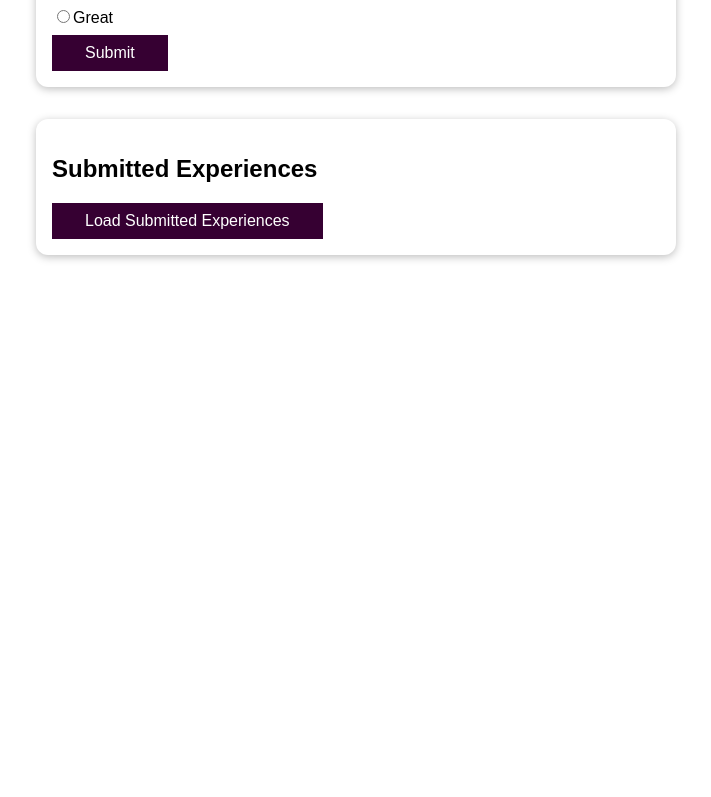
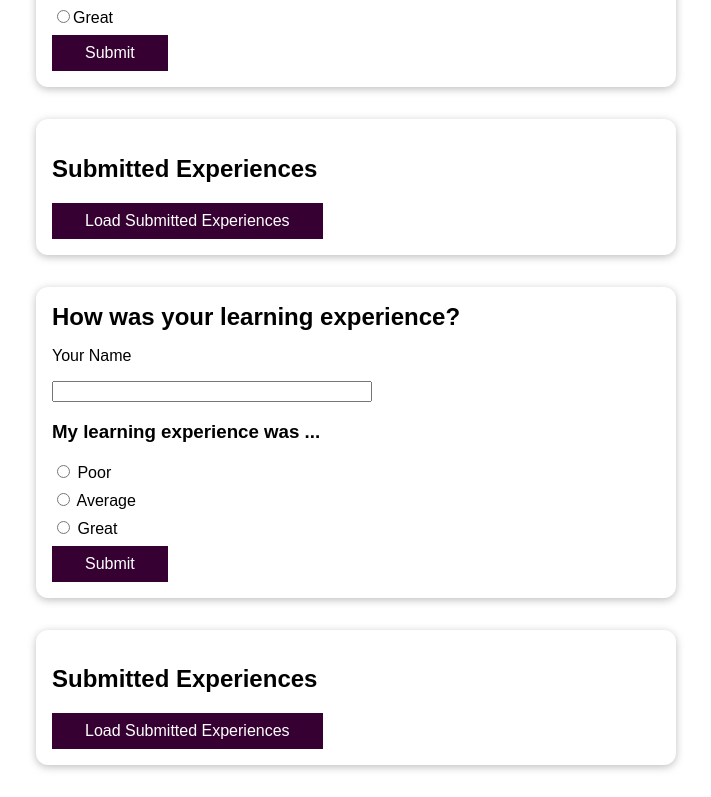
Before and after one commit to LeoPavlovski01/Udemy-VueJS, a Vue app in the folder http-01-starting-setup/: page / in a window 1280 px wide. Shown: the part 271-1068 px from the top of the page, without its empty margins (284-995 px from the left). Before the commit the page ends 800 px from the top, so only its background shows below. Built offline with nearby package versions, Linux system fonts and the light colour scheme.

Commit message:
small fix components weren't added.

```diff
--- a/http-01-starting-setup/src/components/survey/LearningSurvey.vue
+++ b/http-01-starting-setup/src/components/survey/LearningSurvey.vue
@@ -38,6 +38,7 @@
 </template>
 
 <script>
+
 export default {
   data() {
     return {
@@ -77,4 +78,5 @@ input[type='text'] {
   width: 20rem;
   margin-top: 0.5rem;
 }
+
 </style>
--- a/http-01-starting-setup/src/components/survey/UserExperiences.vue
+++ b/http-01-starting-setup/src/components/survey/UserExperiences.vue
@@ -15,16 +15,36 @@
       </ul>
     </base-card>
   </section>
+  <my-learning-survey @submit-survey="submitData"></my-learning-survey>
+  <my-user-experiences :results="surveyResults"></my-user-experiences>
 </template>
 
 <script>
 import SurveyResult from './SurveyResult.vue';
+import MyLearningSurvey from './MyLearningSurvey.vue'
+import MyUserExperiences from './MyUserExperiences.vue'
 
 export default {
   props: ['results'],
+  data(){
+    return{
+      surveyResults:[],
+    }
+  },
   components: {
+    MyUserExperiences,
+    MyLearningSurvey,
     SurveyResult,
   },
+  methods:{
+    submitData(submittedForm){
+      const data = {
+        name:submittedForm.username,
+        experience:submittedForm.experience,
+      }
+      this.surveyResults.push(data);
+    }
+  }
 };
 </script>
 
```
Also changed, not shown: 1 other file (tests, documents, lock files or other folders).
